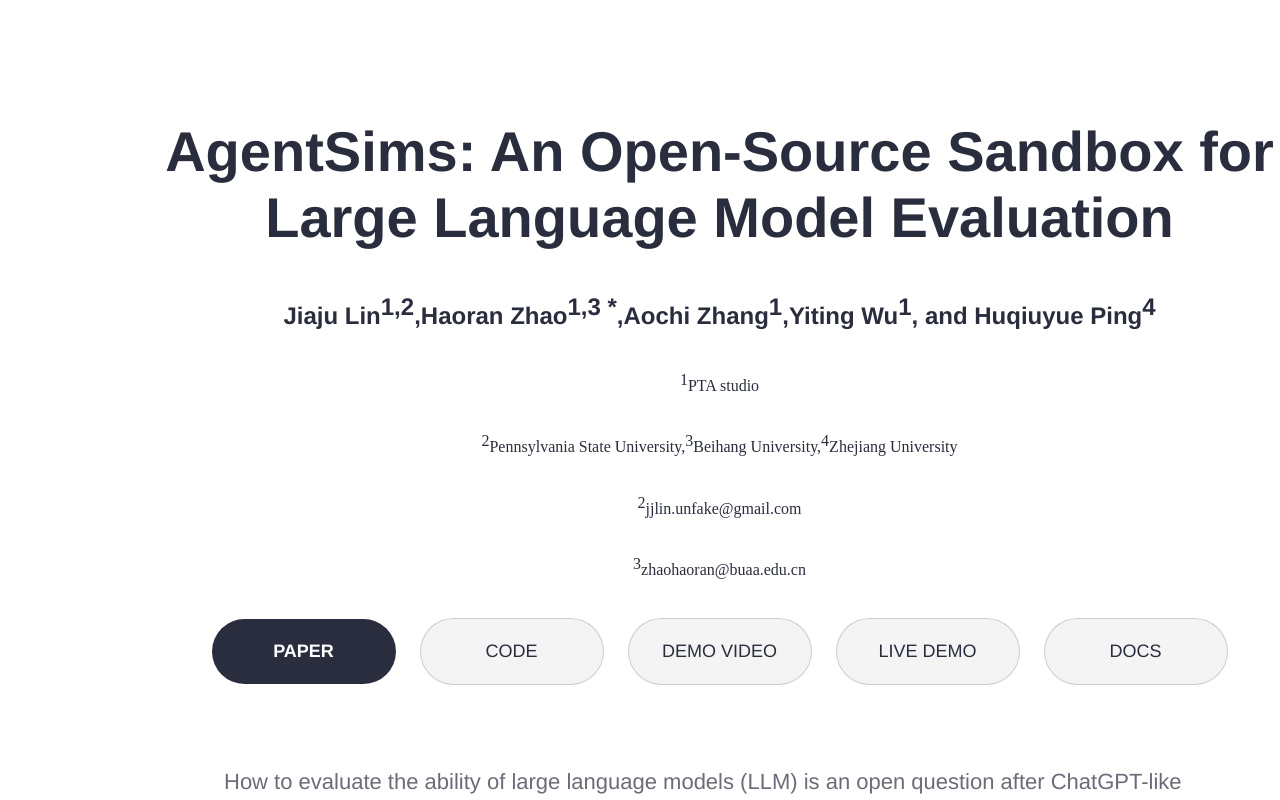
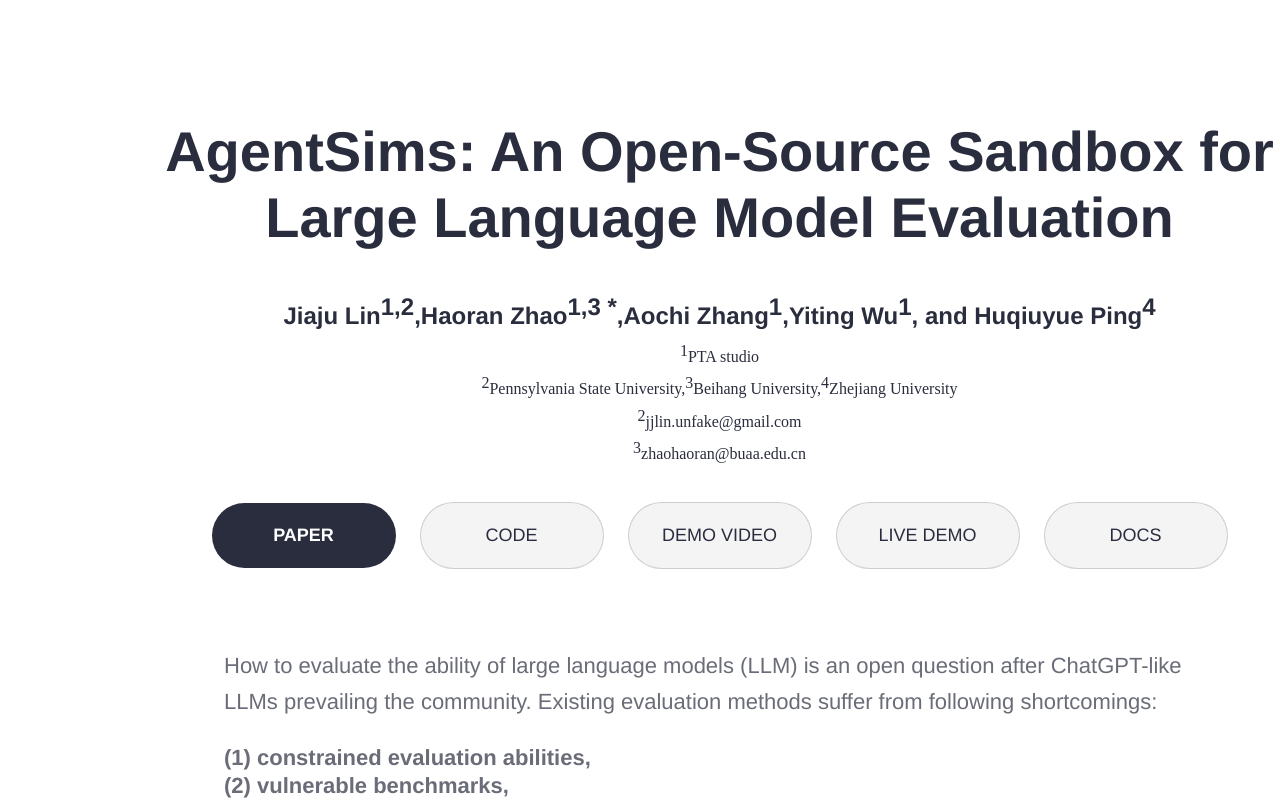
Before and after one commit to fisherOu/agentSims_web, a React (Vite) app: page / in a window 1280 px wide. Shown: the top 800 px of the page. Built offline with nearby package versions, Linux system fonts and the light colour scheme.

Commit message:
-30 margin-top for sub-title-info

```diff
--- a/src/screens/Heros/style.css
+++ b/src/screens/Heros/style.css
@@ -92,7 +92,7 @@
   font-weight: var(--headings-p-font-weight);
   letter-spacing: var(--headings-p-letter-spacing);
   line-height: var(--headings-p-line-height);
-  margin-top: -1px;
+  margin-top: -30px;
   position: relative;
   text-align: center;
   width: 1115px;
```
